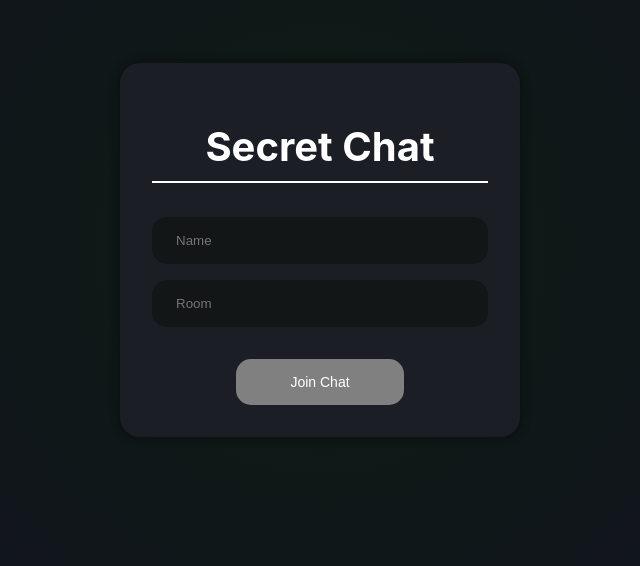
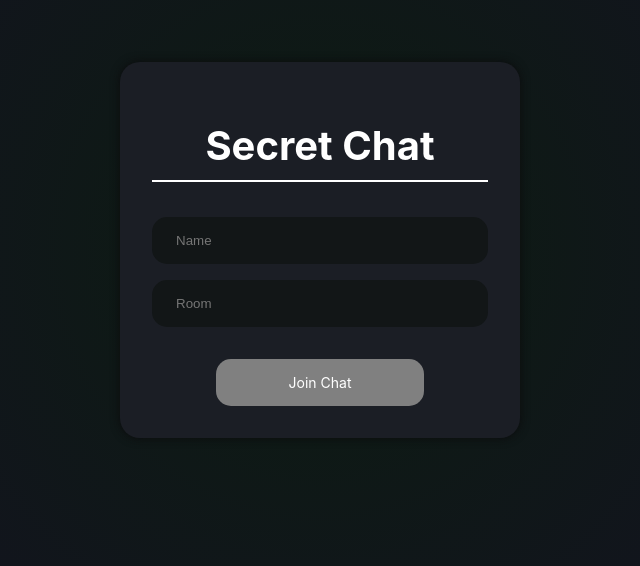
Before and after one commit to p3isman/secret_chat, a React (Vite) app: page / in a window 1280 px wide. Shown: the part 150-716 px from the top of the page, without its empty margins (320-960 px from the left). Built offline with nearby package versions, Linux system fonts and the light colour scheme.

Commit message:
Reset button default style

```diff
--- a/src/index.scss
+++ b/src/index.scss
@@ -42,6 +42,10 @@ code {
     monospace;
 }
 
+button {
+  all: unset;
+}
+
 .main {
   display: flex;
   justify-content: center;
```
